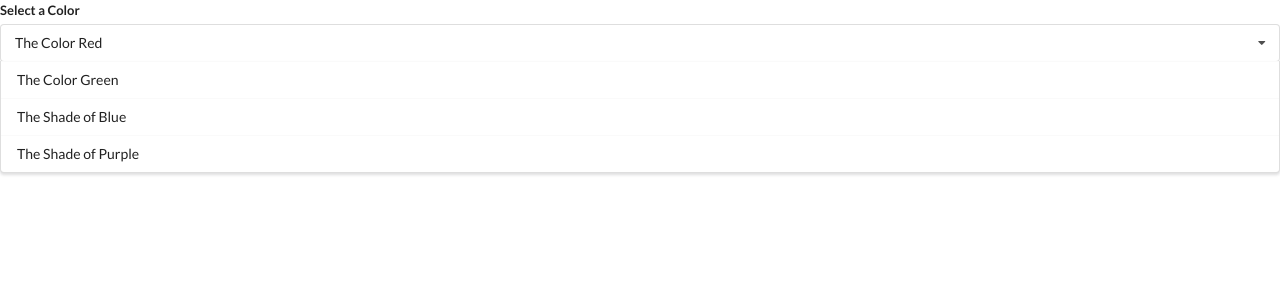
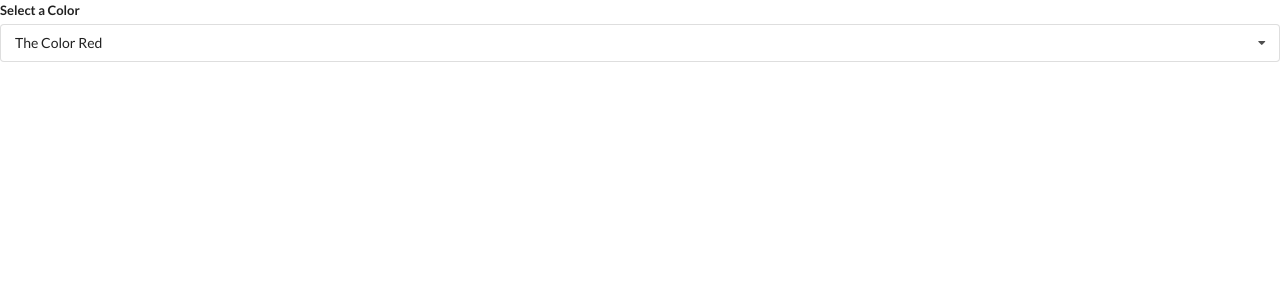
Before and after one commit to AndhikaBrosnan/widgets, a React (Create React App) app: page / in a window 1280 px wide. Shown: the top 300 px of the page. Built offline with nearby package versions, Linux system fonts and the light colour scheme.

Commit message:
optional rendering

```diff
--- a/src/component/Dropdown.js
+++ b/src/component/Dropdown.js
@@ -1,8 +1,10 @@
-import React from "react";
+import React, { useState } from "react";
 
 const Dropdown = ({ options, selectedOption, setOption }) => {
+  const [open, setOpen] = useState(false);
+
   const renderedItems = options.map((option) => {
-    if (selectedOption.value == option.value) {
+    if (selectedOption.value === option.value) {
       return null;
     }
     return (
@@ -22,10 +24,15 @@
     <div className="ui form">
       <div className="field">
         <label className="label"> Select a Color</label>
-        <div className="ui selection dropdown">
+        <div
+          onClick={() => setOpen(!open)}
+          className={`ui selection dropdown ${open ? "visible active" : ""}`}
+        >
           <i className="dropdown icon"></i>
           <div className="text">{selectedOption.label}</div>
-          <div className="menu visible transition">{renderedItems}</div>
+          <div className={`menu ${open ? "visible transition" : ""}`}>
+            {renderedItems}
+          </div>
         </div>
       </div>
     </div>
```
